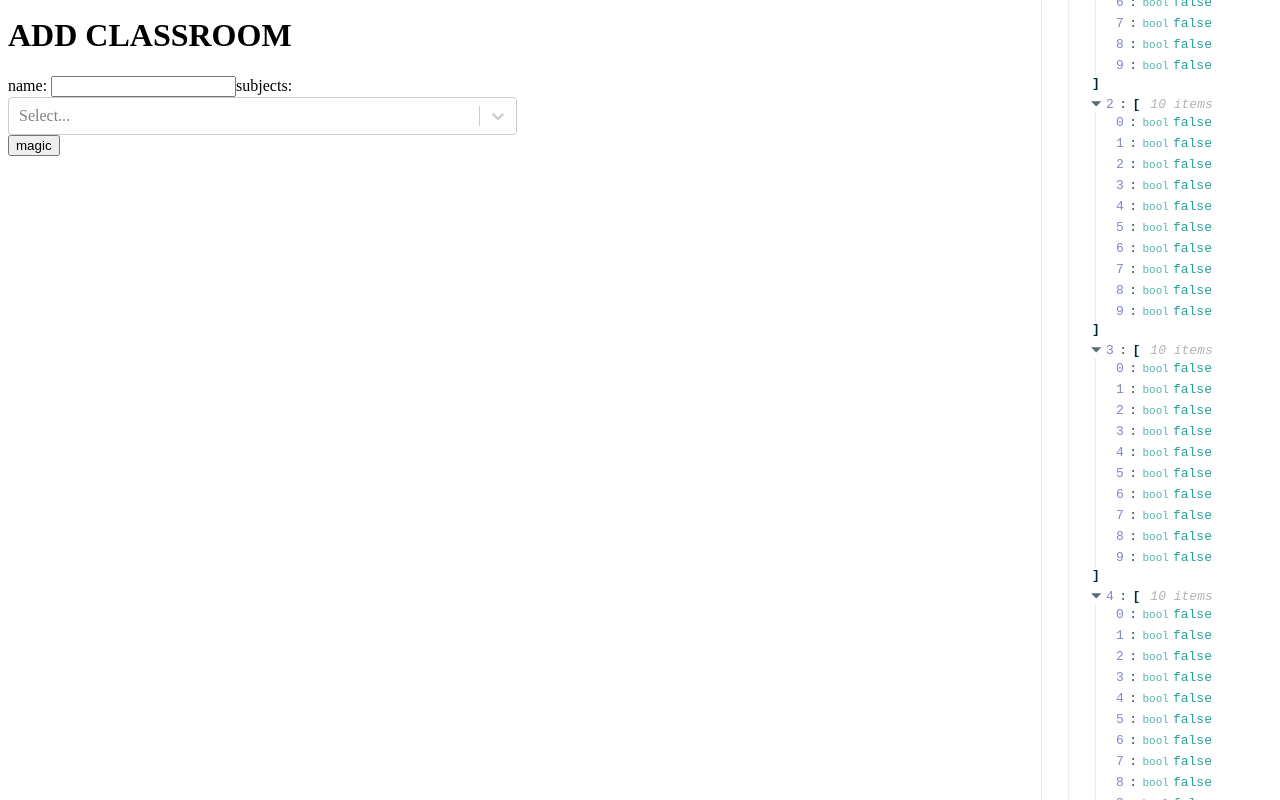
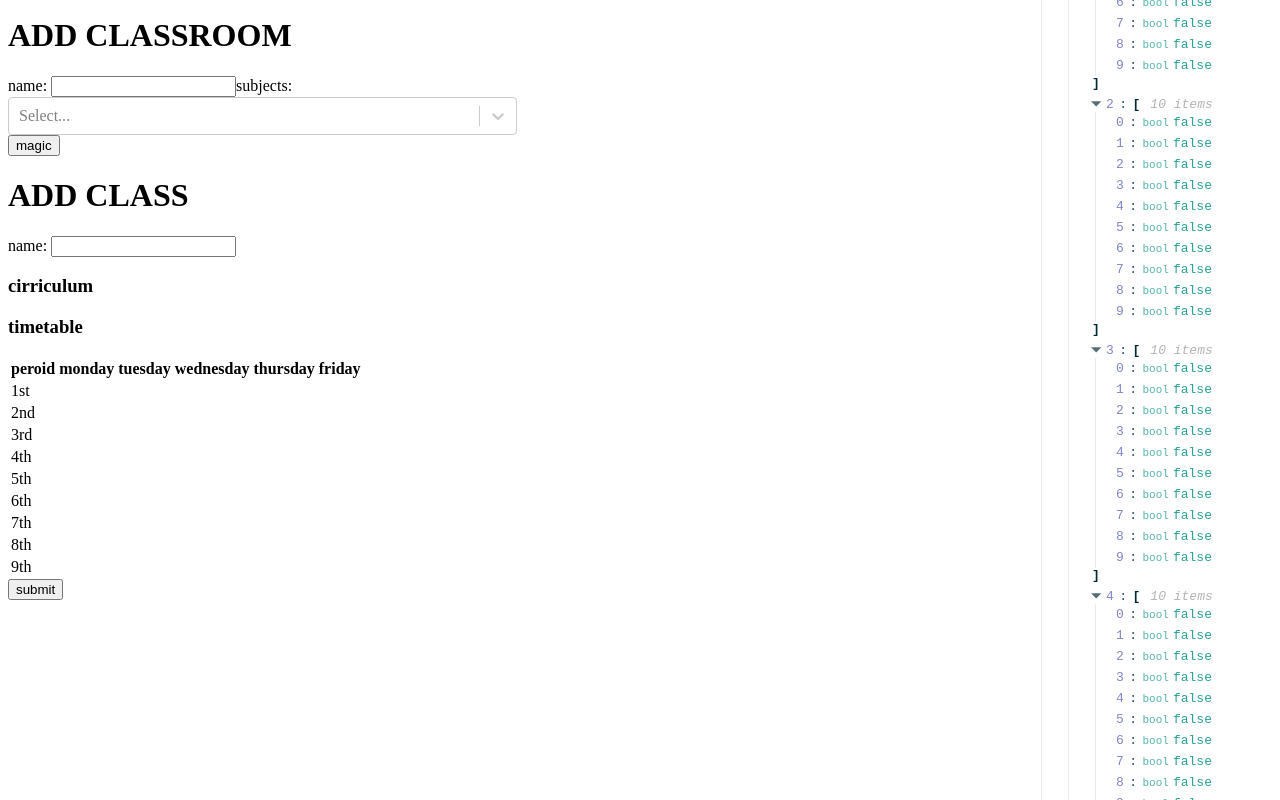
Before and after one commit to dawidmucha/schedule-planner, a React (Create React App) app: page / in a window 1280 px wide. Shown: the part 537-1337 px from the top of the page. Built offline with nearby package versions, Linux system fonts and the light colour scheme.

Commit message:
started working on a form to add a class

```diff
--- a/src/App.js
+++ b/src/App.js
@@ -108,81 +108,81 @@
 								<th>0th</th>
 								<th><input type='checkbox' id='tt10' name='tt10' value='tt10' day={0} period={0} onChange={handleTimetableChange} /></th>
 								<th><input type='checkbox' id='tt20' name='tt20' value='tt20' day={1} period={0} onChange={handleTimetableChange} /></th>
-								<th><input type='checkbox' id='tt30' name='tt30' value='tt30' /></th>
-								<th><input type='checkbox' id='tt40' name='tt40' value='tt40' /></th>
-								<th><input type='checkbox' id='tt50' name='tt50' value='tt50' /></th>
+								<th><input type='checkbox' id='tt30' name='tt30' value='tt30' day={2} period={0} onChange={handleTimetableChange} /></th>
+								<th><input type='checkbox' id='tt40' name='tt40' value='tt40' day={3} period={0} onChange={handleTimetableChange} /></th>
+								<th><input type='checkbox' id='tt50' name='tt50' value='tt50' day={4} period={0} onChange={handleTimetableChange} /></th>
 							</tr>
 							<tr>
 								<th>1st</th>
-								<th><input type='checkbox' id='tt10' name='tt11' day={0} period={1} value='tt11' onChange={handleTimetableChange} /></th>
-								<th><input type='checkbox' id='tt20' name='tt21' day={1} period={1} value='tt21' onChange={handleTimetableChange} /></th>
-								<th><input type='checkbox' id='tt31' name='tt31' value='tt31' /></th>
-								<th><input type='checkbox' id='tt41' name='tt41' value='tt41' /></th>
-								<th><input type='checkbox' id='tt51' name='tt51' value='tt51' /></th>
+								<th><input type='checkbox' id='tt10' name='tt11' value='tt11' day={0} period={1} onChange={handleTimetableChange} /></th>
+								<th><input type='checkbox' id='tt20' name='tt21' value='tt21' day={1} period={1} onChange={handleTimetableChange} /></th>
+								<th><input type='checkbox' id='tt31' name='tt31' value='tt31' day={2} period={1} onChange={handleTimetableChange} /></th>
+								<th><input type='checkbox' id='tt41' name='tt41' value='tt41' day={3} period={1} onChange={handleTimetableChange} /></th>
+								<th><input type='checkbox' id='tt51' name='tt51' value='tt51' day={4} period={1} onChange={handleTimetableChange} /></th>
 							</tr>
 							<tr>
 								<th>2nd</th>
-								<th><input type='checkbox' id='tt12' name='tt12' value='tt12' /></th>
-								<th><input type='checkbox' id='tt22' name='tt22' value='tt22' /></th>
-								<th><input type='checkbox' id='tt32' name='tt32' value='tt32' /></th>
-								<th><input type='checkbox' id='tt42' name='tt42' value='tt42' /></th>
-								<th><input type='checkbox' id='tt52' name='tt52' value='tt52' /></th>
+								<th><input type='checkbox' id='tt12' name='tt12' value='tt12' day={0} period={2} onChange={handleTimetableChange} /></th>
+								<th><input type='checkbox' id='tt22' name='tt22' value='tt22' day={1} period={2} onChange={handleTimetableChange} /></th>
+								<th><input type='checkbox' id='tt32' name='tt32' value='tt32' day={2} period={2} onChange={handleTimetableChange} /></th>
+								<th><input type='checkbox' id='tt42' name='tt42' value='tt42' day={3} period={2} onChange={handleTimetableChange} /></th>
+								<th><input type='checkbox' id='tt52' name='tt52' value='tt52' day={4} period={2} onChange={handleTimetableChange} /></th>
 							</tr>
 							<tr>
 								<th>3rd</th>
-								<th><input type='checkbox' id='tt13' name='tt13' value='tt13' /></th>
-								<th><input type='checkbox' id='tt23' name='tt23' value='tt23' /></th>
-								<th><input type='checkbox' id='tt33' name='tt33' value='tt33' /></th>
-								<th><input type='checkbox' id='tt43' name='tt43' value='tt43' /></th>
-								<th><input type='checkbox' id='tt53' name='tt53' value='tt53' /></th>
+								<th><input type='checkbox' id='tt13' name='tt13' value='tt13' day={0} period={3} onChange={handleTimetableChange} /></th>
+								<th><input type='checkbox' id='tt23' name='tt23' value='tt23' day={1} period={3} onChange={handleTimetableChange} /></th>
+								<th><input type='checkbox' id='tt33' name='tt33' value='tt33' day={2} period={3} onChange={handleTimetableChange} /></th>
+								<th><input type='checkbox' id='tt43' name='tt43' value='tt43' day={3} period={3} onChange={handleTimetableChange} /></th>
+								<th><input type='checkbox' id='tt53' name='tt53' value='tt53' day={4} period={3} onChange={handleTimetableChange} /></th>
 							</tr>
 							<tr>
 								<th>4th</th>
-								<th><input type='checkbox' id='tt14' name='tt14' value='tt14' /></th>
-								<th><input type='checkbox' id='tt24' name='tt24' value='tt24' /></th>
-								<th><input type='checkbox' id='tt34' name='tt34' value='tt34' /></th>
-								<th><input type='checkbox' id='tt44' name='tt44' value='tt44' /></th>
-								<th><input type='checkbox' id='tt54' name='tt54' value='tt54' /></th>
+								<th><input type='checkbox' id='tt14' name='tt14' value='tt14' day={0} period={4} onChange={handleTimetableChange} /></th>
+								<th><input type='checkbox' id='tt24' name='tt24' value='tt24' day={1} period={4} onChange={handleTimetableChange} /></th>
+								<th><input type='checkbox' id='tt34' name='tt34' value='tt34' day={2} period={4} onChange={handleTimetableChange} /></th>
+								<th><input type='checkbox' id='tt44' name='tt44' value='tt44' day={3} period={4} onChange={handleTimetableChange} /></th>
+								<th><input type='checkbox' id='tt54' name='tt54' value='tt54' day={4} period={4} onChange={handleTimetableChange} /></th>
 							</tr>
 							<tr>
 								<th>5th</th>
-								<th><input type='checkbox' id='tt15' name='tt15' value='tt15' /></th>
-								<th><input type='checkbox' id='tt25' name='tt25' value='tt25' /></th>
-								<th><input type='checkbox' id='tt35' name='tt35' value='tt35' /></th>
-								<th><input type='checkbox' id='tt45' name='tt45' value='tt45' /></th>
-								<th><input type='checkbox' id='tt55' name='tt55' value='tt55' /></th>
+								<th><input type='checkbox' id='tt15' name='tt15' value='tt15' day={0} period={5} onChange={handleTimetableChange} /></th>
+								<th><input type='checkbox' id='tt25' name='tt25' value='tt25' day={1} period={5} onChange={handleTimetableChange} /></th>
+								<th><input type='checkbox' id='tt35' name='tt35' value='tt35' day={2} period={5} onChange={handleTimetableChange} /></th>
+								<th><input type='checkbox' id='tt45' name='tt45' value='tt45' day={3} period={5} onChange={handleTimetableChange} /></th>
+								<th><input type='checkbox' id='tt55' name='tt55' value='tt55' day={4} period={5} onChange={handleTimetableChange} /></th>
 							</tr>
 							<tr>
 								<th>6th</th>
-								<th><input type='checkbox' id='tt16' name='tt16' value='tt16' /></th>
-								<th><input type='checkbox' id='tt26' name='tt26' value='tt26' /></th>
-								<th><input type='checkbox' id='tt36' name='tt36' value='tt36' /></th>
-								<th><input type='checkbox' id='tt46' name='tt46' value='tt46' /></th>
-								<th><input type='checkbox' id='tt56' name='tt56' value='tt56' /></th>
+								<th><input type='checkbox' id='tt16' name='tt16' value='tt16' day={0} period={6} onChange={handleTimetableChange} /></th>
+								<th><input type='checkbox' id='tt26' name='tt26' value='tt26' day={1} period={6} onChange={handleTimetableChange} /></th>
+								<th><input type='checkbox' id='tt36' name='tt36' value='tt36' day={2} period={6} onChange={handleTimetableChange} /></th>
+								<th><input type='checkbox' id='tt46' name='tt46' value='tt46' day={3} period={6} onChange={handleTimetableChange} /></th>
+								<th><input type='checkbox' id='tt56' name='tt56' value='tt56' day={4} period={6} onChange={handleTimetableChange} /></th>
 							</tr>
 							<tr>
 								<th>7th</th>
-								<th><input type='checkbox' id='tt17' name='tt17' value='tt17' /></th>
-								<th><input type='checkbox' id='tt27' name='tt27' value='tt27' /></th>
-								<th><input type='checkbox' id='tt37' name='tt37' value='tt37' /></th>
-								<th><input type='checkbox' id='tt47' name='tt47' value='tt47' /></th>
-								<th><input type='checkbox' id='tt57' name='tt57' value='tt57' /></th>
+								<th><input type='checkbox' id='tt17' name='tt17' value='tt17' day={0} period={7} onChange={handleTimetableChange} /></th>
+								<th><input type='checkbox' id='tt27' name='tt27' value='tt27' day={1} period={7} onChange={handleTimetableChange} /></th>
+								<th><input type='checkbox' id='tt37' name='tt37' value='tt37' day={2} period={7} onChange={handleTimetableChange} /></th>
+								<th><input type='checkbox' id='tt47' name='tt47' value='tt47' day={3} period={7} onChange={handleTimetableChange} /></th>
+								<th><input type='checkbox' id='tt57' name='tt57' value='tt57' day={4} period={7} onChange={handleTimetableChange} /></th>
 							</tr>
 							<tr>
 								<th>8th</th>
-								<th><input type='checkbox' id='tt18' name='tt18' value='tt18' /></th>
-								<th><input type='checkbox' id='tt28' name='tt28' value='tt28' /></th>
-								<th><input type='checkbox' id='tt38' name='tt38' value='tt38' /></th>
-								<th><input type='checkbox' id='tt48' name='tt48' value='tt48' /></th>
-								<th><input type='checkbox' id='tt58' name='tt58' value='tt58' /></th>
+								<th><input type='checkbox' id='tt18' name='tt18' value='tt18' day={0} period={8} onChange={handleTimetableChange} /></th>
+								<th><input type='checkbox' id='tt28' name='tt28' value='tt28' day={1} period={8} onChange={handleTimetableChange} /></th>
+								<th><input type='checkbox' id='tt38' name='tt38' value='tt38' day={2} period={8} onChange={handleTimetableChange} /></th>
+								<th><input type='checkbox' id='tt48' name='tt48' value='tt48' day={3} period={8} onChange={handleTimetableChange} /></th>
+								<th><input type='checkbox' id='tt58' name='tt58' value='tt58' day={4} period={8} onChange={handleTimetableChange} /></th>
 							</tr>
 							<tr>
 								<th>9th</th>
-								<th><input type='checkbox' id='tt19' name='tt19' value='tt19' /></th>
-								<th><input type='checkbox' id='tt29' name='tt29' value='tt29' /></th>
-								<th><input type='checkbox' id='tt39' name='tt39' value='tt39' /></th>
-								<th><input type='checkbox' id='tt49' name='tt49' value='tt49' /></th>
-								<th><input type='checkbox' id='tt59' name='tt59' value='tt59' /></th>
+								<th><input type='checkbox' id='tt19' name='tt19' value='tt19' day={0} period={9} onChange={handleTimetableChange} /></th>
+								<th><input type='checkbox' id='tt29' name='tt29' value='tt29' day={1} period={9} onChange={handleTimetableChange} /></th>
+								<th><input type='checkbox' id='tt39' name='tt39' value='tt39' day={2} period={9} onChange={handleTimetableChange} /></th>
+								<th><input type='checkbox' id='tt49' name='tt49' value='tt49' day={3} period={9} onChange={handleTimetableChange} /></th>
+								<th><input type='checkbox' id='tt59' name='tt59' value='tt59' day={4} period={9} onChange={handleTimetableChange} /></th>
 							</tr>
 						</table>
 					</div>
@@ -200,6 +200,64 @@
 					name: <input type='text' name='addClassroomName' onChange={(e) => handleChange(e)}></input>
 					subjects: <Select isMulti options={subjects} onChange={(e) => handleAddClassroomSelectChange(e)} />
 					<button onClick={handleStateSubjects}>magic</button>
+				</form>
+
+				<form onSubmit={(e) => {}}>
+					<h1>ADD CLASS</h1>
+					name: <input type='text' name='addClassName' onChange={(e) => handleChange(e)}></input>
+					<h3>cirriculum</h3>
+					{props.subjects.map(subject => {
+						return (
+							<div>
+								{subject.name}:
+								<input type='number' key={subject.id}></input>
+							</div>
+						)
+					})}
+					<h3>timetable</h3>
+					<table>
+						<thead>
+							<tr>
+								<th>peroid</th>
+								<th>monday</th>
+								<th>tuesday</th>
+								<th>wednesday</th>
+								<th>thursday</th>
+								<th>friday</th>
+							</tr>
+						</thead>
+						<tbody>
+							<tr>
+								<td>1st</td>
+							</tr>
+							<tr>
+								<td>2nd</td>
+							</tr>
+							<tr>
+								<td>3rd</td>
+							</tr>
+							<tr>
+								<td>4th</td>
+							</tr>
+							<tr>
+								<td>5th</td>
+							</tr>
+							<tr>
+								<td>6th</td>
+							</tr>
+							<tr>
+								<td>7th</td>
+							</tr>
+							<tr>
+								<td>8th</td>
+							</tr>
+							<tr>
+								<td>9th</td>
+							</tr>
+
+						</tbody>
+					</table>
+					<button type='submit'>submit</button>
 				</form>
 			</div>
 
```
